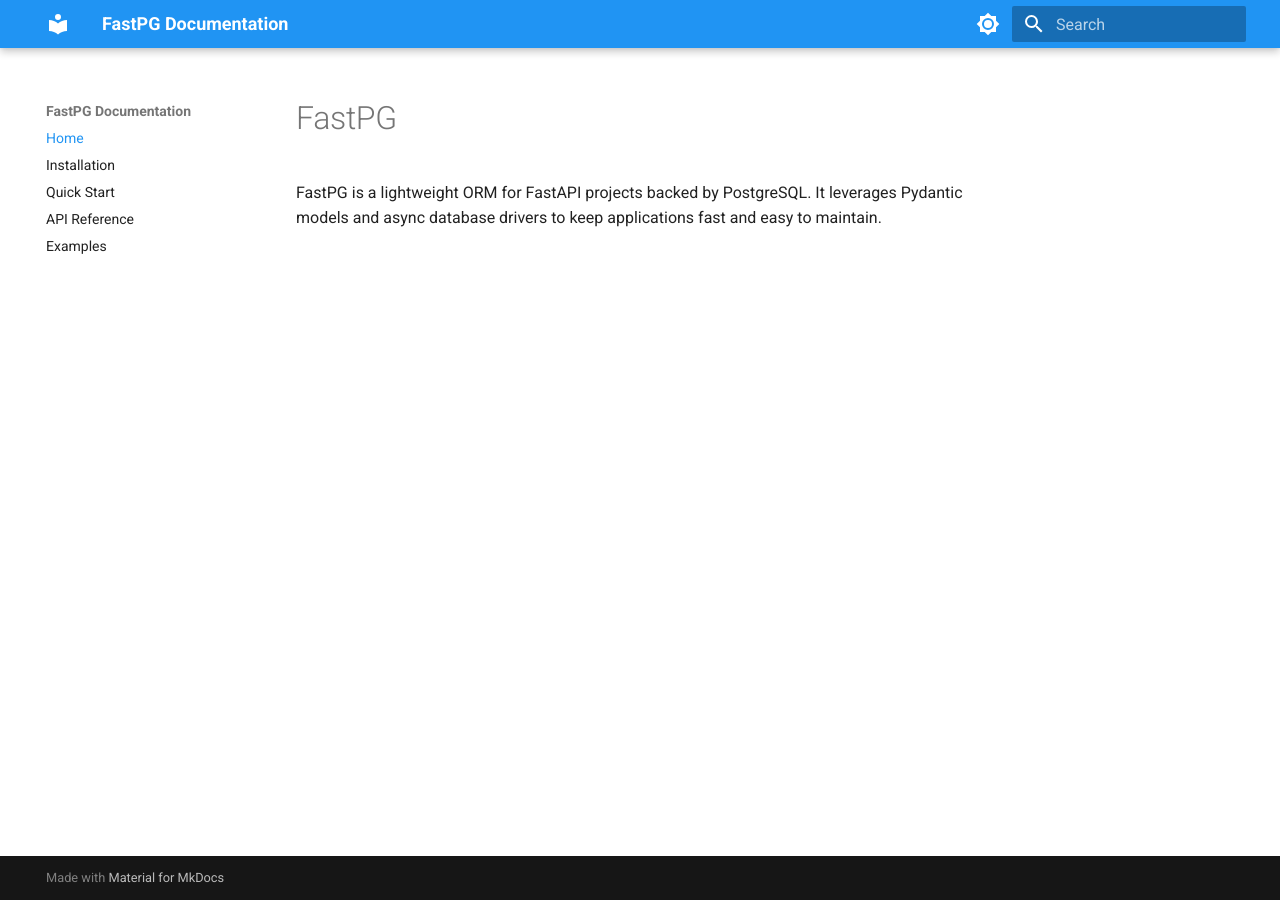
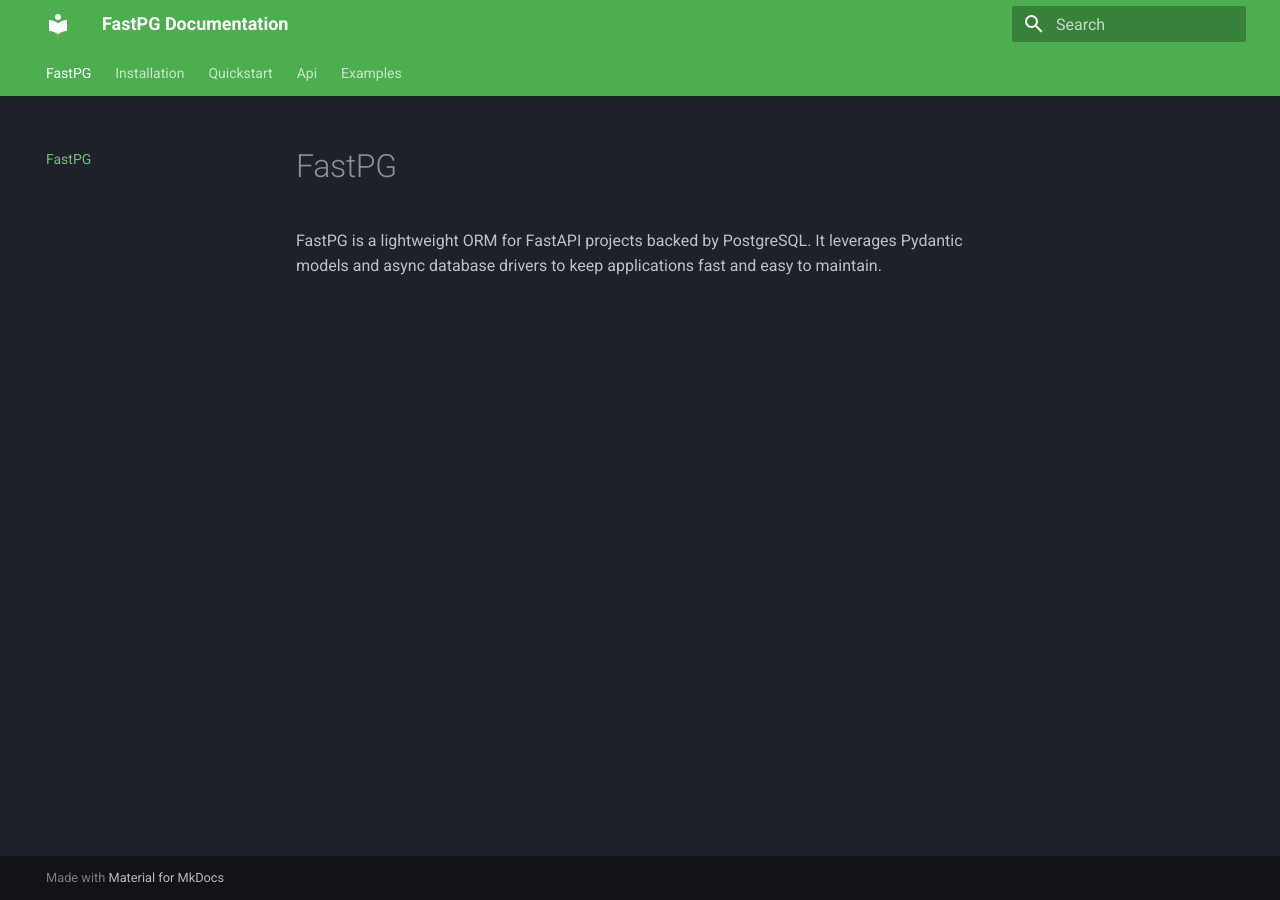
Before and after one commit to bepragma-ai/fastpg, an MkDocs documentation site: the page built from docs/index.md, in a window 1280 px wide. Built offline with MkDocs 1.6.1 and Material for MkDocs 9.7.7, drawn with Linux system fonts in a browser that asks for light colours.

Commit message:
Minor fixes

```diff
--- a/mkdocs.yml
+++ b/mkdocs.yml
@@ -2,28 +2,21 @@
 theme:
   name: material
   palette:
-    - scheme: default
-      primary: blue
-      toggle:
-        icon: material/brightness-7
-        name: Switch to dark mode
-    - scheme: slate
-      primary: blue
-      toggle:
-        icon: material/brightness-4
-        name: Switch to light mode
+    scheme: slate  # Dark theme
+    primary: green  # Green accent like hacker theme
+    accent: green
+  features:
+    - navigation.tabs
+    - navigation.sections
+    - content.code.highlight
+    - content.code.copy
 
-nav:
-  - Home: index.md
-  - Installation: installation.md
-  - Quick Start: quickstart.md
-  - API Reference: api.md
-  - Examples: examples.md
+extra_css:
+  - stylesheets/hacker.css
 
-plugins:
-  - search
-  - mkdocstrings:
-      handlers:
-        python:
-          options:
-            docstring_style: google
+markdown_extensions:
+  - pymdownx.highlight:
+      anchor_linenums: true
+  - pymdownx.inlinehilite
+  - pymdownx.snippets
+  - pymdownx.superfences
```
Also changed, not shown: README.md (+11 -3 lines).
